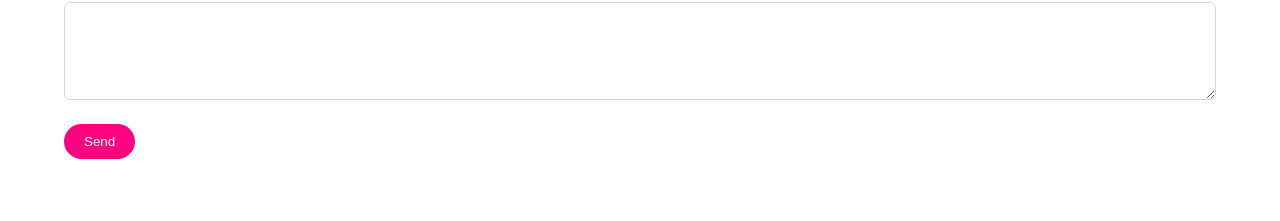
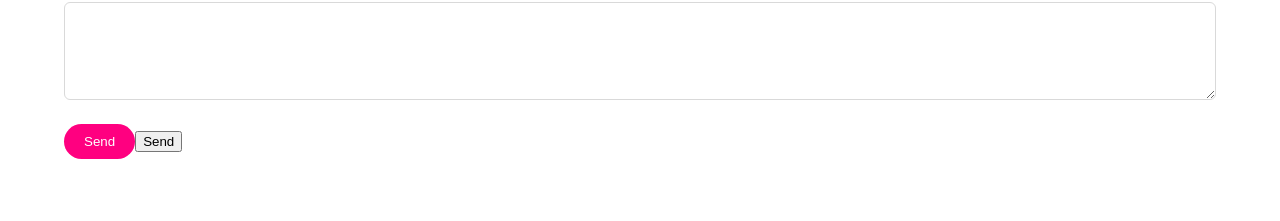
Before and after one commit to composercordero/composercordero.github.io, a React (Vite) app: page /contact in a window 1280 px wide. Shown: the part 1523-1744 px from the top of the page. Built offline with nearby package versions, Linux system fonts and the light colour scheme.

Commit message:
trying to add emailjs

```diff
--- a/src/components/global/FeaturedProject.tsx
+++ b/src/components/global/FeaturedProject.tsx
@@ -7,7 +7,7 @@ const ProjectContent = styled.div`
 const ProjectImage = styled.div`
 display: flex;
 justify-content: start;
-gap: 1rem;
+gap: 4rem;
 margin-top: 1rem;
 margin-bottom: 1rem;
 padding-bottom: 2rem;
--- a/src/components/info/featuredProjects.jsx
+++ b/src/components/info/featuredProjects.jsx
@@ -1,6 +1,7 @@
 import coroDashboard from "../../assets/CORO-Programming-Dashboard.png"
 import coroUser from "../../assets/CORO-user-dashboard.png"
 import portfolioHome from "../../assets/Portfolio-Home.png"
+import portfolioContact from "../../assets/Portfolio-Contact.png"
 
 const featuredProjects = [
     {
@@ -21,7 +22,7 @@ const featuredProjects = [
 
         This portfolio site aims to showcase a few of my projects while showing my care for consistency, clear communication, as well as my passion for creating fun concepts. I treasure meaningful connections, professionalism (with a touch of silliness when appropriate), and hard work, and would like to find a place where I can explore my love for JS under passionate mentorship.`,
         tech: ['React.js', 'Vite', 'TypeScript', 'Styled Components'],
-        image: [[portfolioHome, 'Carlos Cordero Web Dev'], [portfolioHome, 'CORO user']]
+        image: [[portfolioHome, 'Carlos Cordero Web Dev'], [portfolioContact, 'Carlos Cordero Web Dev contact']]
     }
 ]
 
--- a/src/views/Contact.tsx
+++ b/src/views/Contact.tsx
@@ -2,7 +2,8 @@ import styled, {useTheme} from "styled-components"
 import Hero from "../components/global/Hero";
 import { Link } from "react-router-dom";
 // ant d component
-import {Form, Input, theme } from 'antd';
+import {Form, Input } from 'antd';
+import emailjs from '@emailjs/browser';
 
 const Container = styled.section`
     display: flex;
@@ -85,13 +86,17 @@ const Contact = () => {
       email: '${label} is not a valid email!',
       number: '${label} is not a valid number!',
     },
-    number: {
-      range: '${label} must be between ${min} and ${max}',
-    },
   };
 
-  const onFinish = (values: any) => {
-    console.log(values);
+  const sendEmail = (e) => {
+    // e.preventDefault();
+    emailjs.sendForm('gmail', 'portfolio', form.current, 'AGxAhxEkCJLK3KNxZ')
+      .then((result) => {
+          console.log(result.text);
+      }, (error) => {
+          console.log(error.text);
+      });
+      e.target.reset()
   };
 
   const prop = useTheme()
@@ -114,23 +119,24 @@ const Contact = () => {
               layout="vertical"
               autoComplete="off"
               validateMessages={validateMessages}
-              onFinish={onFinish}
+              onFinish={sendEmail}
               >
 
             <Form.Item label={<label style={{color:`${prop.colors.text}`,fontSize:`${prop.fontSizes.s}`}}>Name</label>} name='name' rules={[{ required: true }]} >
-              <Input />
+              <Input name='name'/>
             </Form.Item>
 
             <Form.Item label={<label style={{color:`${prop.colors.text}`,fontSize:`${prop.fontSizes.s}`}}>Email</label>} name='email'  rules={[{ type: 'email', required: true }]}>
-              <Input />
+              <Input name='email'/>
             </Form.Item>
 
             <Form.Item label={<label style={{color:`${prop.colors.text}`,fontSize:`${prop.fontSizes.s}`}}>Message</label>} name='message' rules={[{ required: true }]}>
-              <TextArea rows={4} />
+              <TextArea name='message' rows={4} />
             </Form.Item>
 
             <Form.Item >
               <FormButton htmlType="submit">Send</FormButton>
+              <input type="submit" value="Send" />
             </Form.Item>
             </Form>
         </Container>
```
Also changed, not shown: package.json (+4 -3 lines), src/assets/Portfolio-Contact.png, 1 other file (tests, documents, lock files or other folders).
